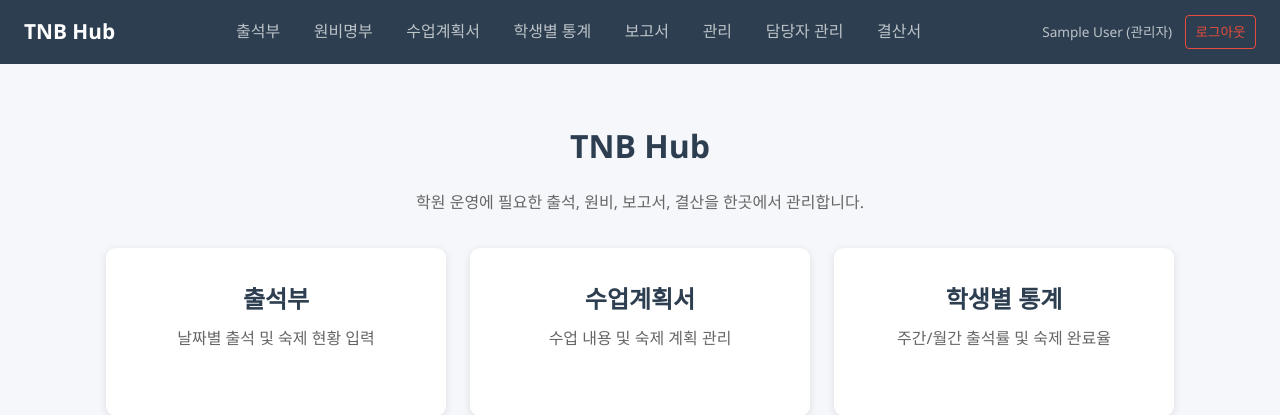
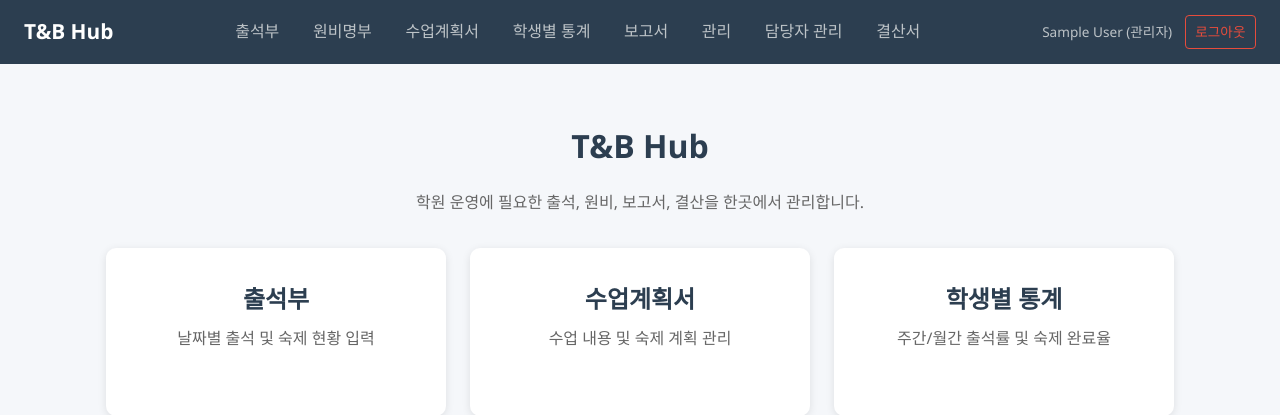
Before and after one commit to woo1103/T-BEDU, a Flask app: page / in a window 1280 px wide. Shown: the top 415 px of the page. Run offline with Flask 3, Linux system fonts and the light colour scheme; the visitor is signed in with stand-in values (Sample User, id 1).

Commit message:
rename: 브랜드명 'TNB Hub' → 'T&B Hub'로 변경
Co-Authored-By: Claude Opus 4.6 <noreply@anthropic.com>

```diff
--- a/출석부/templates/base.html
+++ b/출석부/templates/base.html
@@ -14,7 +14,7 @@
 </head>
 <body>
     <nav class="navbar">
-        <div class="nav-brand">TNB Hub</div>
+        <div class="nav-brand">T&amp;B Hub</div>
         <div class="nav-links">
             <a href="{{ url_for('attendance') }}" class="{% if request.endpoint == 'attendance' %}active{% endif %}">출석부</a>
             <a href="{{ url_for('tuition') }}" class="{% if request.endpoint == 'tuition' %}active{% endif %}">원비명부</a>
--- a/출석부/templates/index.html
+++ b/출석부/templates/index.html
@@ -1,7 +1,7 @@
 {% extends "base.html" %}
 {% block content %}
 <div class="home">
-    <h1>TNB Hub</h1>
+    <h1>T&amp;B Hub</h1>
     <p>학원 운영에 필요한 출석, 원비, 보고서, 결산을 한곳에서 관리합니다.</p>
     <div class="home-cards">
         <a href="{{ url_for('attendance') }}" class="card">
--- a/출석부/templates/login.html
+++ b/출석부/templates/login.html
@@ -3,13 +3,13 @@
 <head>
     <meta charset="UTF-8">
     <meta name="viewport" content="width=device-width, initial-scale=1.0">
-    <title>로그인 - TNB Hub</title>
+    <title>로그인 - T&amp;B Hub</title>
     <link rel="stylesheet" href="{{ url_for('static', filename='style.css') }}">
 </head>
 <body>
     <div class="login-page">
         <div class="login-box">
-            <h1>TNB Hub</h1>
+            <h1>T&amp;B Hub</h1>
             <p>로그인하세요</p>
             {% if error %}
             <div class="error-msg">{{ error }}</div>
```
Also changed, not shown: 출석부/static/manifest.json.
